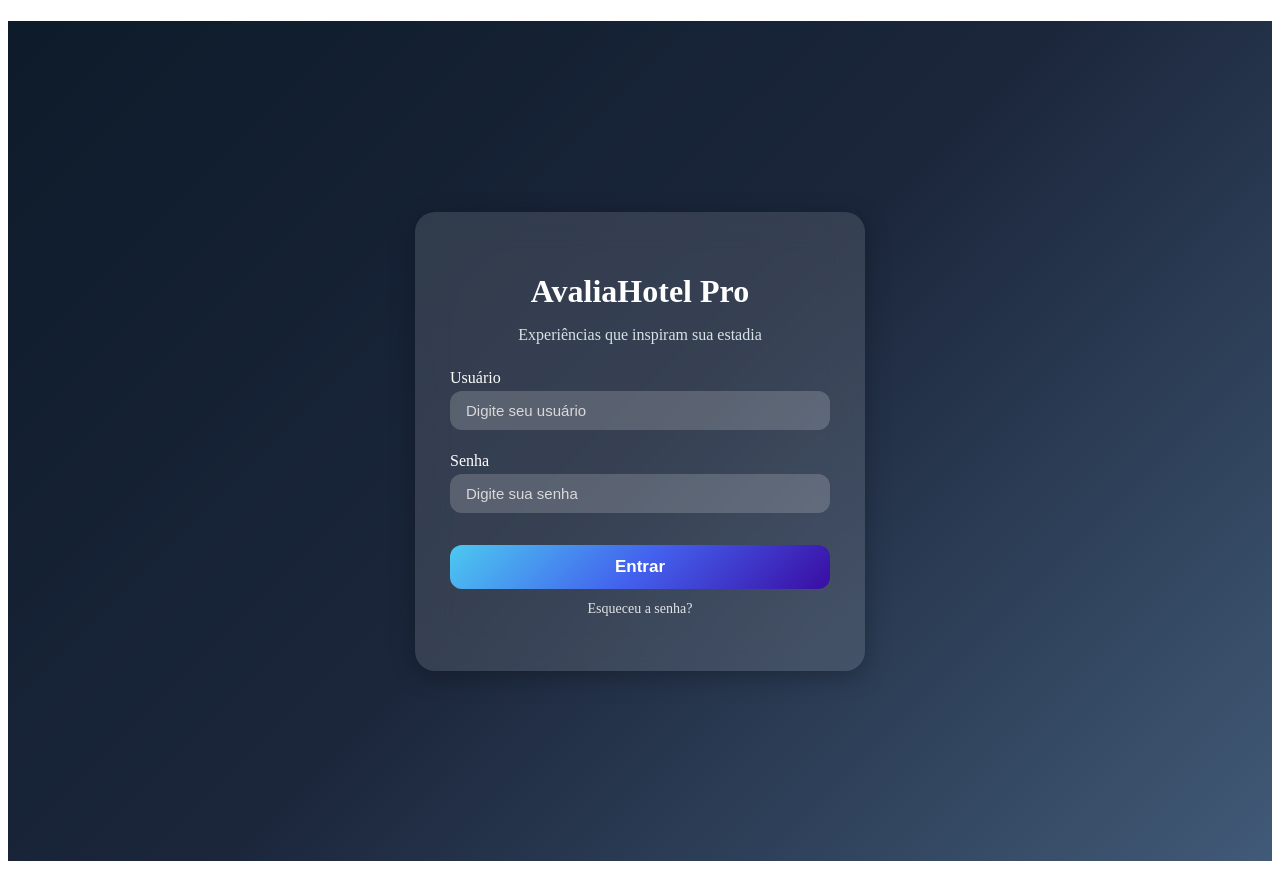
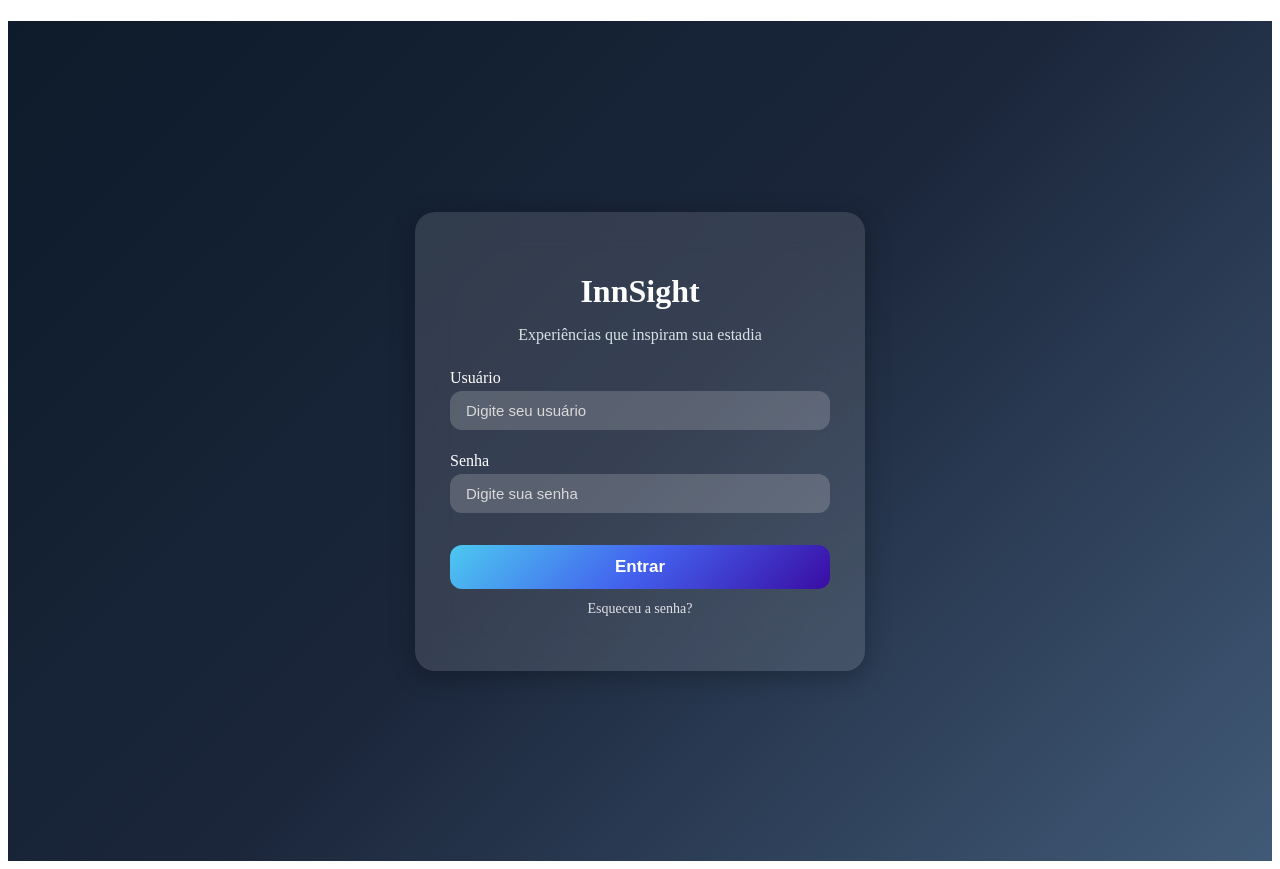
Before and after one commit to CassolEllen/HotelAppFrontDesbravador, an Angular app: page /login in a window 1280 px wide. Built offline with nearby package versions, Linux system fonts and the light colour scheme.

Commit message:
Change app name from AvaliaHotel Pro to InnSight

```diff
--- a/src/app/login/login.html
+++ b/src/app/login/login.html
@@ -1,6 +1,6 @@
 <div class="login-wrapper">
   <div class="login-card elegant">
-    <h1 class="app-name">AvaliaHotel Pro</h1>
+    <h1 class="app-name">InnSight</h1>
     <p class="subtitle">Experiências que inspiram sua estadia</p>
 
     <form (ngSubmit)="onLogin()">
```
